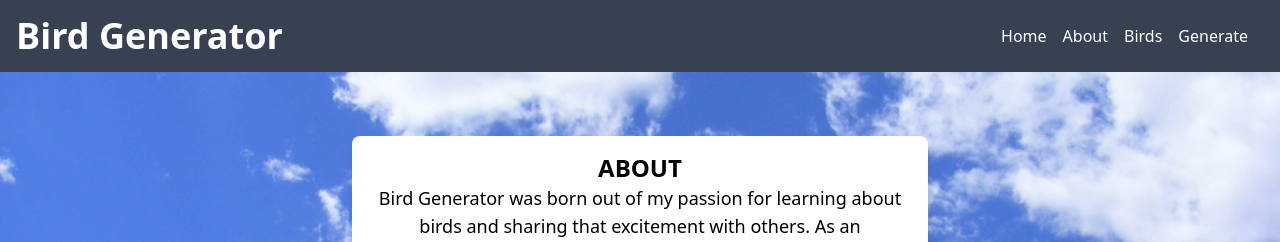
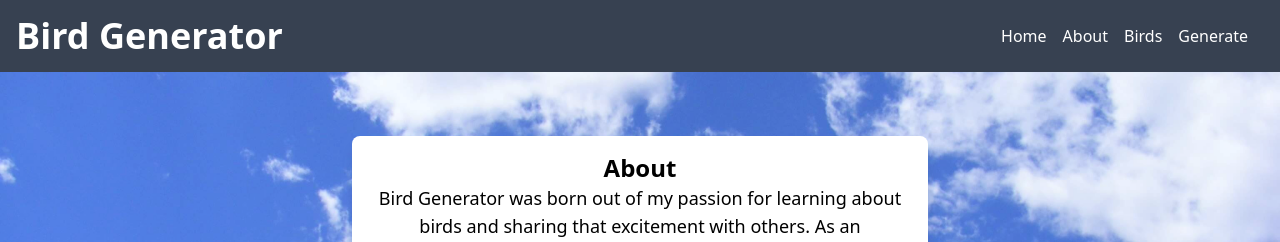
Before and after one commit to willthedevelop3r/birds-frontend, a React (Create React App) app: page /about in a window 1280 px wide. Shown: the top 242 px of the page. Built offline with nearby package versions, Linux system fonts and the light colour scheme.

Commit message:
removed all caps from about and birds

```diff
--- a/src/components/About.jsx
+++ b/src/components/About.jsx
@@ -4,7 +4,7 @@ const About = () => {
   return (
     <div className='flex flex-col items-center mb-8 px-4 sm:px-8'>
       <div className='mt-16 bg-white shadow-lg rounded-lg overflow-hidden p-4 max-w-xl w-full'>
-        <h3 className='text-center font-bold text-2xl'>ABOUT</h3>
+        <h3 className='text-center font-bold text-2xl'>About</h3>
         <p className='text-center sm:text-lg'>
           Bird Generator was born out of my passion for learning about birds and
           sharing that excitement with others. As an educational tool, it allows
--- a/src/components/Birds.jsx
+++ b/src/components/Birds.jsx
@@ -29,7 +29,7 @@ const Birds = () => {
   return (
     <div className='flex flex-col items-center mb-8 px-4 sm:px-8'>
       <div className='mt-16 bg-white shadow-lg rounded-lg overflow-hidden p-4 max-w-xl w-full'>
-        <h3 className='text-center font-bold text-2xl'>BIRDS</h3>
+        <h3 className='text-center font-bold text-2xl'>Birds</h3>
         {loading ? (
           <div className='text-center'>Loading...</div>
         ) : (
```
